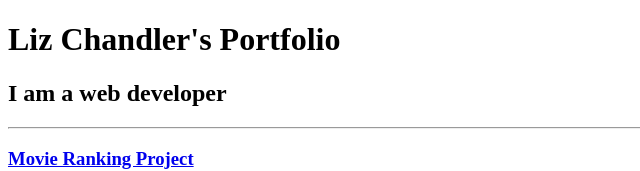
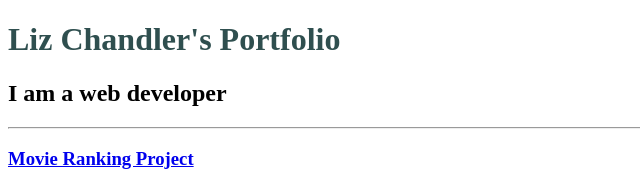
Before and after one commit to ebethc31/html-portfolio, a plain HTML site: page index.html in a window 1280 px wide. Shown: the top 171 px of the page, without its empty margins (0-640 px from the left). Drawn offline with Linux system fonts and the light colour scheme.

Commit message:
header color

```diff
--- a/index.html
+++ b/index.html
@@ -7,7 +7,7 @@
 </head>
 
 <body>
-    <h1>Liz Chandler's Portfolio</h1>
+    <h1 style="color: darkslategrey;">Liz Chandler's Portfolio</h1>
     <h2>I am a web developer</h2>
     <hr />
     <h3><a href="./public/favoriteMovies.html">Movie Ranking Project</a></h3>
```
